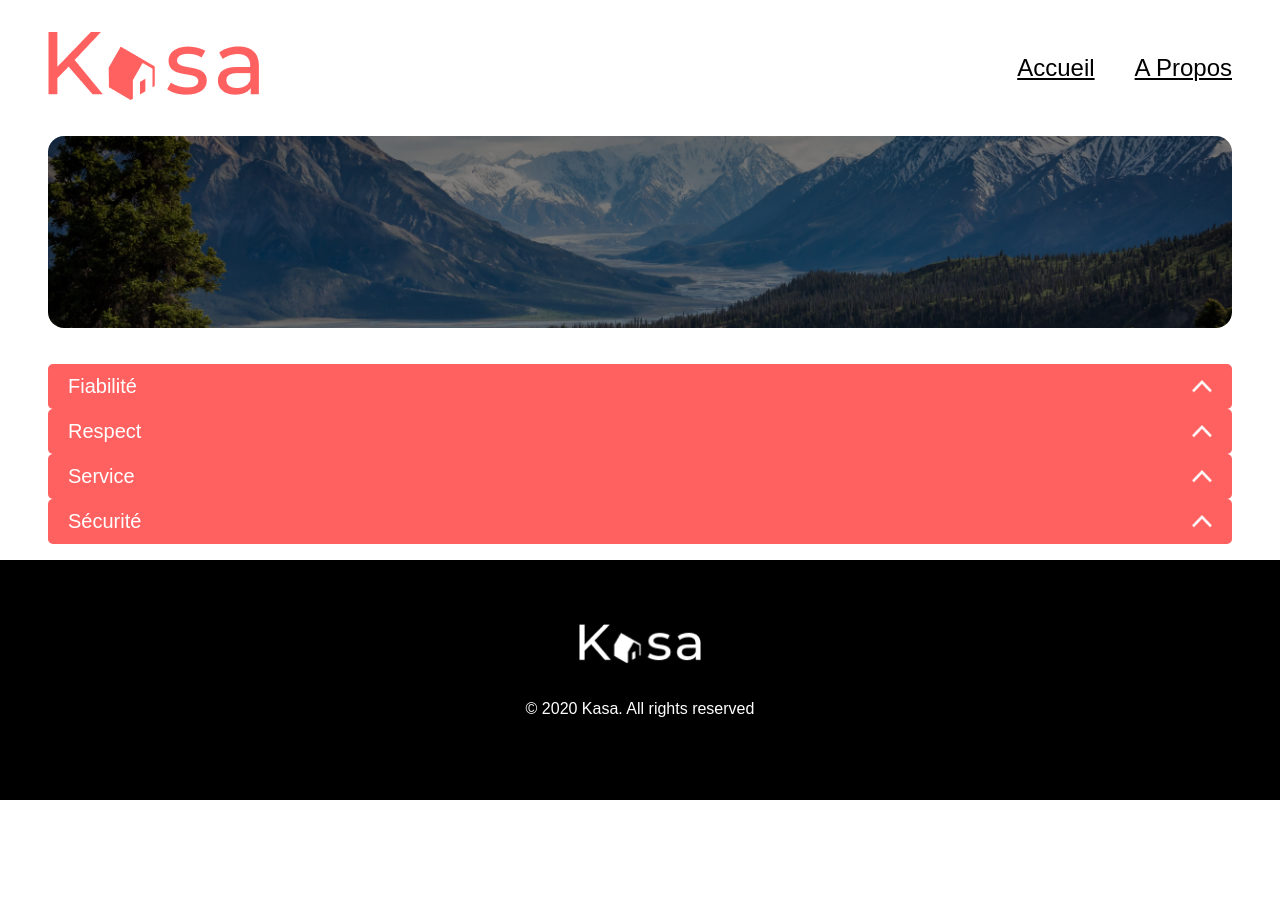
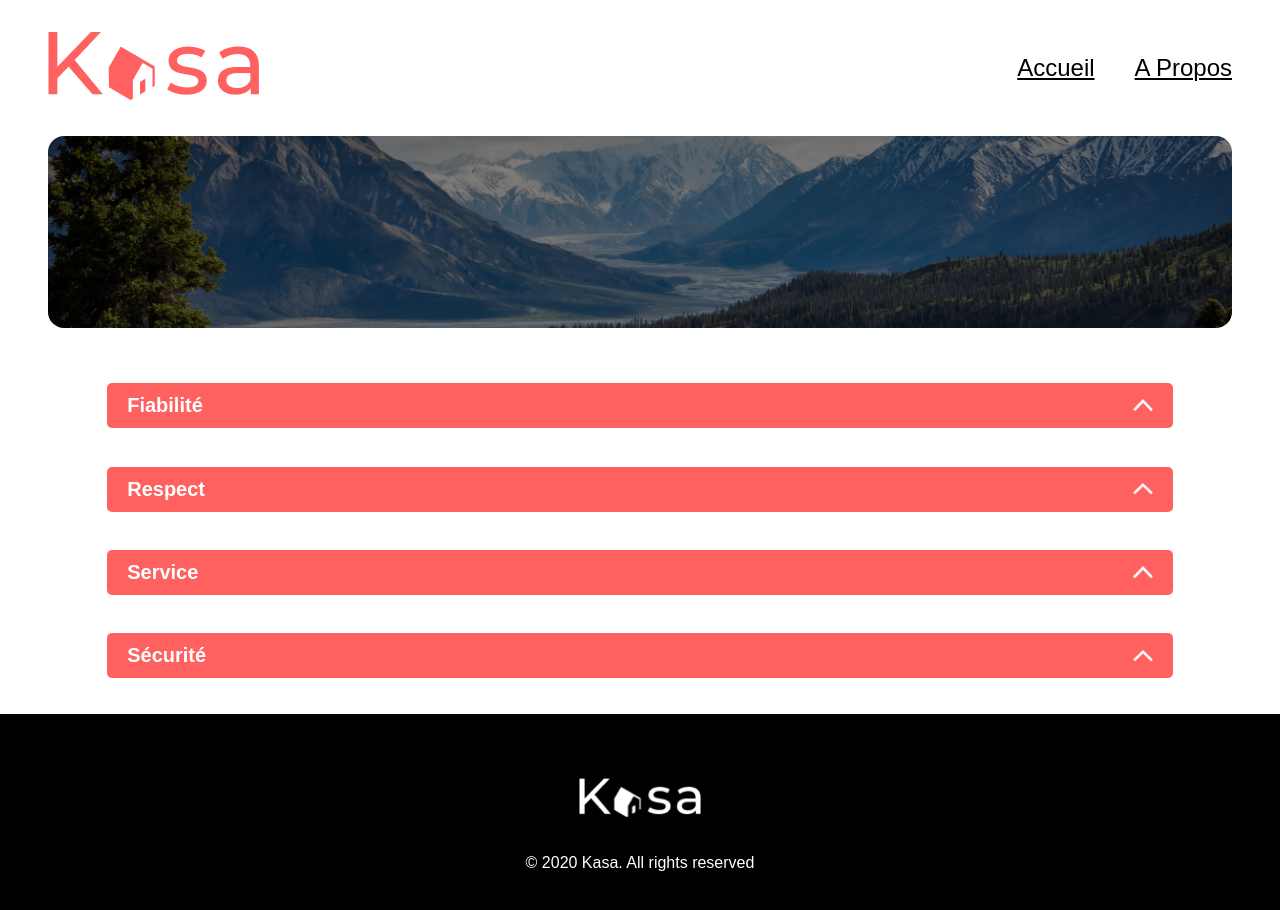
Before and after one commit to JBPhilippe/kasa, a React (Create React App) app: page /#/about in a window 1280 px wide. Shown: the top 910 px of the page. Before the commit the page ends 832 px from the top, so only its background shows below. Built offline with nearby package versions, Linux system fonts and the light colour scheme; a web font is replaced by a local one.

Commit message:
Changement divers plus animation collapse

```diff
--- a/src/components/AccomodationSheet/AccomodationSheet.js
+++ b/src/components/AccomodationSheet/AccomodationSheet.js
@@ -18,7 +18,7 @@ const AccomodationSheet = () => {
   const [sliderPicture, setSliderPicture] = useState([]);
 
   const accomodation = ItemsData.find((item) => item.id === id);
-  document.title = accomodation.title
+
 
   useEffect(() => {
     if (accomodation) {
@@ -30,6 +30,8 @@ const AccomodationSheet = () => {
   if (!accomodation) {
     return <ErrorPage />;
   }
+
+  document.title = accomodation.title
 
   const {
     rating,
@@ -71,7 +73,7 @@ const AccomodationSheet = () => {
 
           <div className="host">
             <Host firstName={firstName} lastName={lastName} picture={picture} />
-            <div className><Rating rating={rating} /></div>
+            <div><Rating rating={rating} /></div>
           </div>
 
         </section>
--- a/src/components/Collapse/Collapse.js
+++ b/src/components/Collapse/Collapse.js
@@ -16,12 +16,11 @@ const Collapse = ({ title, content }) => {
 
   };
 
-  const divTitle = title
 
   return (
 
 
-    <div className={divTitle}>
+    <div className="collapse-bar">
       <button className="collapse-button" onClick={toggleCollapse}>
         {title}
         <img src={arrow} className="collapse-icon" alt="collapse icon" style={iconStyle} />
--- a/src/components/Gallery/Gallery.js
+++ b/src/components/Gallery/Gallery.js
@@ -10,7 +10,7 @@ const Gallery = () => {
     <div className="home-gallery">
       {accomodations.map((accomodation) => {
         return (
-          <article key={accomodation.id}>
+          <article className="thumb" key={accomodation.id}>
             <Link to={`/logement/${accomodation.id}`}>
               <Cards image={accomodation.cover} title={accomodation.title} />
             </Link>
--- a/src/pages/about/About.js
+++ b/src/pages/about/About.js
@@ -13,19 +13,18 @@ const About = () => {
       <main>
         <Banner image={imgAboutBanner} titre="" />
 
-        <div className="collapse">
-          <div className="collapse__dropdown">
-            {CollapseData.map((item) => {
+
+          <div className="collapse-about">
+            {CollapseData.map((data) => {
               return (
-                <div key={item.id}>
-                  <Collapse title={item.title}>
-                    <p>{item.content}</p>
-                  </Collapse>
+                <div key={data.id}>
+                  <Collapse title={data.title} content={data.content}/>
+
                 </div>
               );
             })}
           </div>
-        </div>
+
       </main>
 
       <Footer />
--- a/src/styles/components/cards.scss
+++ b/src/styles/components/cards.scss
@@ -2,7 +2,6 @@
   width: 100%;
   height: 255px;
   position: relative;
-  margin-bottom: 20px;
   border-radius: 10px;
   background: linear-gradient(180deg, rgba(255, 255, 255, 0) 0%, rgba(10, 10, 10, 0) 42%, rgba(4, 4, 4, 0.205) 99.99%, rgba(0, 0, 0, 0.5) 100%);
   overflow: hidden;
--- a/src/styles/components/collapse.scss
+++ b/src/styles/components/collapse.scss
@@ -11,14 +11,15 @@
   }
 }
 
-.Description,
-.Équipements {
-  width: 100%;
-}
-
-
 
 .collapse {
+
+  &-bar {
+    width: 100%;
+    @include mobile-breakpoint {
+      margin-bottom: 1.5rem;
+    }
+  }
 
   &-button {
     display: flex;
@@ -37,7 +38,6 @@
     border-radius: 5px;
 
     @include mobile-breakpoint {
-      margin-bottom: 1rem;
       font-size: 15px;
     }
   }
@@ -54,30 +54,36 @@
     letter-spacing: 1px;
     visibility: visible;
     opacity: 1;
-    height: auto;
-    padding: 10px;
-    letter-spacing: 2px;
+    padding:3%;
     font-size: clamp(12px, 1.8vw, 18px);
-    transition: visibility 0.5s ease-in-out,
-      opacity 0.5s ease-in-out,
-      height 0.2s ease-in-out;
+    background-color: $grey-background;
+
+    transition:
+    visibility 0.2s ease-in-out,
+    height 0.2s ease-in-out,
+    opacity 0.2s ease-in-out;
 
     ul.equipments-content {
-      margin:0
+      margin:0;
+      padding:0;
+      padding-left: 4%;
     }
 
     @include mobile-breakpoint {
-      margin: 0 0 20px 20px;
-
-      padding: 0
+      height: auto;
+      padding-top:0.5rem;
+      margin-bottom: 1rem;
     }
 
     &_hidden {
+
       visibility: hidden;
       opacity: 0;
-      height: 0;
+      height:0;
+
+      transition:
+      height 0.1s ease-in-out,
+      opacity 0.1s ease-in-out;
     }
-
   }
-
 }
--- a/src/styles/components/gallery.scss
+++ b/src/styles/components/gallery.scss
@@ -7,10 +7,14 @@
   padding: 50px;
   border-radius: 25px;
 
+  .thumb {
+    height: 255px;
+  }
+
   @include mobile-breakpoint {
     background-color: white;
     grid-template-columns: repeat(1, 1fr);
-    row-gap: 5px;
+    row-gap: 15px;
     padding: 0px;
     margin: 0;
   }
--- a/src/styles/pages/about.scss
+++ b/src/styles/pages/about.scss
@@ -5,4 +5,47 @@ main {
   @include mobile-breakpoint {
     margin: 0 1rem 0 1rem;
   }
+
+
 }
+
+
+.about {
+
+
+  .collapse-about {
+    display: flex;
+    flex-direction: column;
+    justify-content: center;
+    width: 100%;
+    padding-left: 5%;
+    padding-right: 5%;
+
+    .collapse-bar {
+      display: flex;
+      flex-direction: column;
+      width: 100%;
+    }
+
+    .collapse-button {
+      margin-bottom: 1.2rem;
+      margin-top: 1.2rem;
+      width:100%;
+      font-weight: 600;
+    }
+
+    .collapse_dropdown {
+      padding:0;
+      padding-left: 2%;
+
+      @include mobile-breakpoint {
+        margin: 0;
+      }
+    }
+
+    .footer {
+      margin-top: 1.2rem;
+    }
+  }
+
+}
--- a/src/styles/pages/accomodation.scss
+++ b/src/styles/pages/accomodation.scss
@@ -2,10 +2,10 @@
 	display: flex;
 	position: relative;
 	width: auto;
-	height: 700px;
+	height: 43rem;
 
 	@include mobile-breakpoint {
-		height: 580px;
+		height: 20rem;
 	}
 
 }
@@ -33,8 +33,9 @@
 		border-radius: 10px;
 
 		@include mobile-breakpoint {
-			height: 35rem;
+			height: 20rem;
 		}
+
 
 	}
 }
@@ -43,29 +44,29 @@
 	opacity: 1;
 }
 
-p.left-Arrow {
+p.left-Arrow , p.right-Arrow {
 	display: flex;
 	position: absolute;
 	scale: 300%;
 	top: 43%;
-	left: 2%;
 	height: 20px;
 	width: 12px;
 	z-index: 10;
 	cursor: pointer;
+
+	@include mobile-breakpoint {
+		scale: 200%
+	}
 }
 
 p.right-Arrow {
-	display: flex;
-	position: absolute;
-	scale: 300%;
-	top: 43%;
-	right: 2%;
-	width: 12px;
-	height: 20px;
-	z-index: 10;
-	cursor: pointer;
+	right:2%
 }
+
+p.left-Arrow {
+	left:2%
+}
+
 
 .accomodation-header {
 	display: flex;
```
